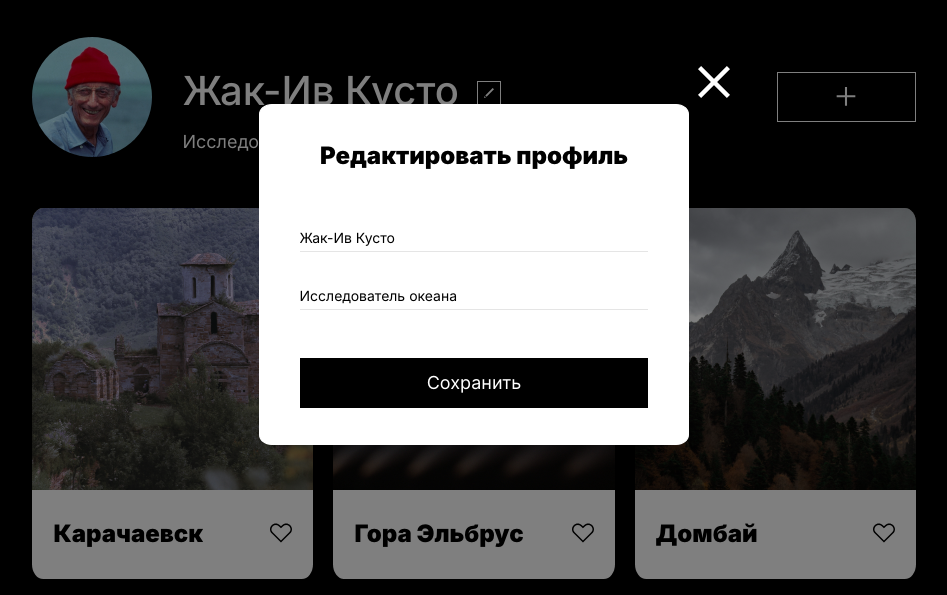
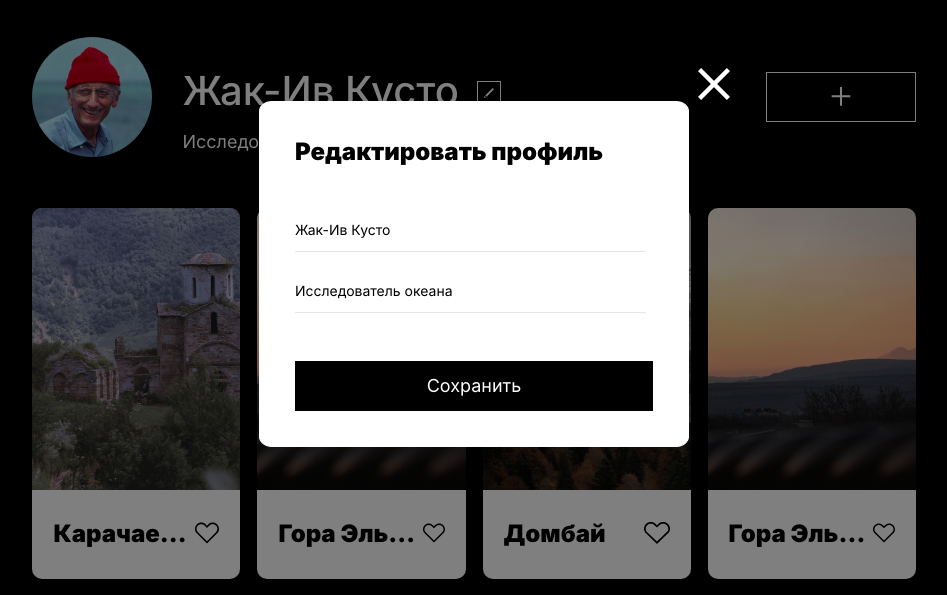
Before and after one commit to Alexander95433/mesto, a plain HTML site: page index.html in a window 1280 px wide. Both pictures are taken after a click on the button 655 px from the left and 219 px from the top of the page. Shown: the part 126-721 px from the top of the page, without its empty margins (166-1113 px from the left). Drawn offline with Linux system fonts and the light colour scheme.

Commit message:
fix: ревью 3 v1.0

```diff
--- a/blocks/element/__card/element__card.css
+++ b/blocks/element/__card/element__card.css
@@ -2,7 +2,7 @@
     max-width: 282px;
     min-height: 261px;
     background-color: white;
-    border-radius: 4%;
+    border-radius: 10px;
     overflow: hidden;
 }
 
--- a/blocks/element/__content-button-like-picture/element__content-button-like-picture.css
+++ b/blocks/element/__content-button-like-picture/element__content-button-like-picture.css
@@ -1,6 +1,6 @@
 .element__content-button-like-picture {
     padding: 0;
-    width: 22px;
-    height: 22px;
+    width: 100%;
+    height: 100%;
 
 }
--- a/blocks/element/__content-button-like/element__content-button-like.css
+++ b/blocks/element/__content-button-like/element__content-button-like.css
@@ -1,5 +1,5 @@
 .element__content-button-like {
-    width: 22px;
+    min-width: 22px;
     height: 22px;
     transition: opacity .3s linear;
     background-color: transparent;
--- a/blocks/element/element.css
+++ b/blocks/element/element.css
@@ -2,7 +2,7 @@
     width: 100%;
     display: grid;
     grid-template-columns: repeat(auto-fit, minmax(206px, min-content));
-    gap: 17px 20px;
+    gap:20px 17px ;
     margin-top: 51px;
 }
 
--- a/blocks/main/main.css
+++ b/blocks/main/main.css
@@ -5,7 +5,7 @@
 
 @media screen and (max-width:430px) {
     .main {
-        width: 95%;
+        width: 100%;
     }
 
 }
--- a/blocks/popup/__form-button/popup__form-button.css
+++ b/blocks/popup/__form-button/popup__form-button.css
@@ -1,5 +1,5 @@
 .popup__form-button {
-    width: 98%;
+    width: 100%;
     height: 50px;
     font-style: normal;
     font-weight: 400;
@@ -12,6 +12,7 @@
     transition: opacity 0.3s linear;
     border: none;
     cursor: pointer;
+
 }
 
 .popup__form-button:hover {
--- a/blocks/popup/__form-description/popup__form-description.css
+++ b/blocks/popup/__form-description/popup__form-description.css
@@ -1,6 +1,5 @@
 .popup__form-description {
     width: 98%;
-    height: 27px;
     font-style: normal;
     font-weight: 400;
     font-size: 14px;
@@ -9,5 +8,6 @@
     border: solid 0;
     border-bottom: solid 1px #E5E5E5;
     padding: 0;
+    padding-bottom: 13px;
 
 }
--- a/blocks/popup/__form-name/popup__form-name.css
+++ b/blocks/popup/__form-name/popup__form-name.css
@@ -1,6 +1,5 @@
 .popup__form-name {
     width: 98%;
-    height: 27px;
     font-style: normal;
     font-weight: 400;
     font-size: 14px;
@@ -9,6 +8,7 @@
     border: solid 0;
     border-bottom: solid 1px #E5E5E5;
     padding: 0;
+    padding-bottom: 13px;
 }
 
 @media screen and (max-width:650px) {
--- a/blocks/popup/__window/popup__window.css
+++ b/blocks/popup/__window/popup__window.css
@@ -6,8 +6,8 @@
     border-radius: 3%;
     display: flex;
     flex-direction: column;
-    text-align: center;
-    padding: 36px;
+    box-sizing: border-box;
+    padding: 35px;
     box-sizing: border-box;
 }
 
--- a/blocks/profile/__content/profile__content.css
+++ b/blocks/profile/__content/profile__content.css
@@ -1,6 +1,7 @@
 .profile__content {
     display: grid;
-    grid-template-columns: auto 1fr;
+    grid-template-columns: repeat(2, auto);
+    justify-content: center;
     align-items: baseline;
     margin-left: 30px;
     overflow: hidden;
--- /dev/null
+++ b/blocks/profile/__info-button-picture/profile__info-button-picture.css
@@ -0,0 +1,3 @@
+.profile__info-button-picture {
+    width: 100%;
+}
--- a/blocks/profile/__info-button/profile__info-button.css
+++ b/blocks/profile/__info-button/profile__info-button.css
@@ -14,7 +14,7 @@
     transition: 0.3s linear;
 }
 
-@media screen and (max-width:320px) {
+@media screen and (max-width:350px) {
     .profile__info-button {
         width: 18px;
         height: 18px;
--- a/blocks/profile/__info-description/profile__info-description.css
+++ b/blocks/profile/__info-description/profile__info-description.css
@@ -7,4 +7,18 @@
     overflow: hidden;
     text-overflow: ellipsis;
     margin: 0;
+    padding-top: 16px;
 }
+
+@media screen and (max-width:650px) {
+    .profile__info-description {
+        padding-top: 14px;
+    }
+}
+
+@media screen and (max-width: 350px) {
+    .profile__info-description {
+    font-size: 14px;
+    line-height: 17px;
+    }
+}
--- a/blocks/profile/__info-name/profile__info-name.css
+++ b/blocks/profile/__info-name/profile__info-name.css
@@ -4,7 +4,6 @@
     font-weight: 500;
     font-size: 40px;
     line-height: 48px;
-    padding-bottom: 16px;
     padding-top: 26px;
     white-space: pre;
     overflow: hidden;
@@ -19,6 +18,5 @@
     .profile__info-name {
         font-size: 27px;
         line-height: 33px;
-        padding-bottom: 14px;
     }
 }
--- a/blocks/profile/__info/profile__info.css
+++ b/blocks/profile/__info/profile__info.css
@@ -6,7 +6,7 @@
     text-align: left;
 }
 
-@media screen and (max-width:320px) {
+@media screen and (max-width:350px) {
     .profile__info {
         text-align: center;
     }
--- a/blocks/profile/__picture-cross-box/profile__picture-cross-box.css
+++ b/blocks/profile/__picture-cross-box/profile__picture-cross-box.css
@@ -1,6 +1,6 @@
 .profile__picture-cross-box {
     background-color: transparent;
-    width: 170px;
+    min-width: 150px;
     height: 50px;
     border: solid 1px white;
     display: flex;
@@ -10,6 +10,7 @@
     transition: opacity .3s linear;
     box-sizing: border-box;
     cursor: pointer;
+    padding: 0;
 }
 
 .profile__picture-cross-box:hover {
--- a/blocks/profile/__wrapper/profile__wrapper.css
+++ b/blocks/profile/__wrapper/profile__wrapper.css
@@ -1,5 +1,4 @@
 .profile__wrapper {
-    width: 100%;
     display: flex;
     align-items: center;
 }
--- a/blocks/profile/profile.css
+++ b/blocks/profile/profile.css
@@ -2,6 +2,7 @@
     width: 100%;
     margin: 40px auto 0;
     display: flex;
+    justify-content: space-between;
     align-items: center;
 }
 @media screen and (max-width:968px) {
--- a/index.html
+++ b/index.html
@@ -24,7 +24,7 @@
                         <p class="profile__info-description">Исследователь океана</p>
                     </div>
                     <button class="profile__info-button" type="button">
-                        <img src="./image/Button_profile.svg" alt="Открыть">
+                        <img class="profile__info-button-picture" src="./image/Button_profile.svg" alt="Открыть">
                     </button>
                 </div>
             </div>
@@ -103,7 +103,7 @@
         <div class="popup__window">
             <button class="popup__close" type='button'></button>
             <h2 class="popup__title">Редактировать профиль</h2>
-            <form class="popup__form" >
+            <form class="popup__form" name="profile-edit">
                 <fieldset class="popup__fieldset">
                     <input class="popup__form-name" type="text" name="form-name" value="Жак-Ив Кусто">
                     <input class="popup__form-description" type="text" name="form-description"
--- a/page/index.css
+++ b/page/index.css
@@ -18,6 +18,7 @@
 @import url(../blocks/profile/__info-name/profile__info-name.css);
 @import url(../blocks/profile/__info-description/profile__info-description.css);
 @import url(../blocks/profile/__info-button/profile__info-button.css);
+@import url(../blocks/profile/__info-button-picture/profile__info-button-picture.css);
 @import url(../blocks/profile/__picture-cross-box/profile__picture-cross-box.css);
 @import url(../blocks/profile/__picture-cross/profile__picture-cross.css);
 
```
